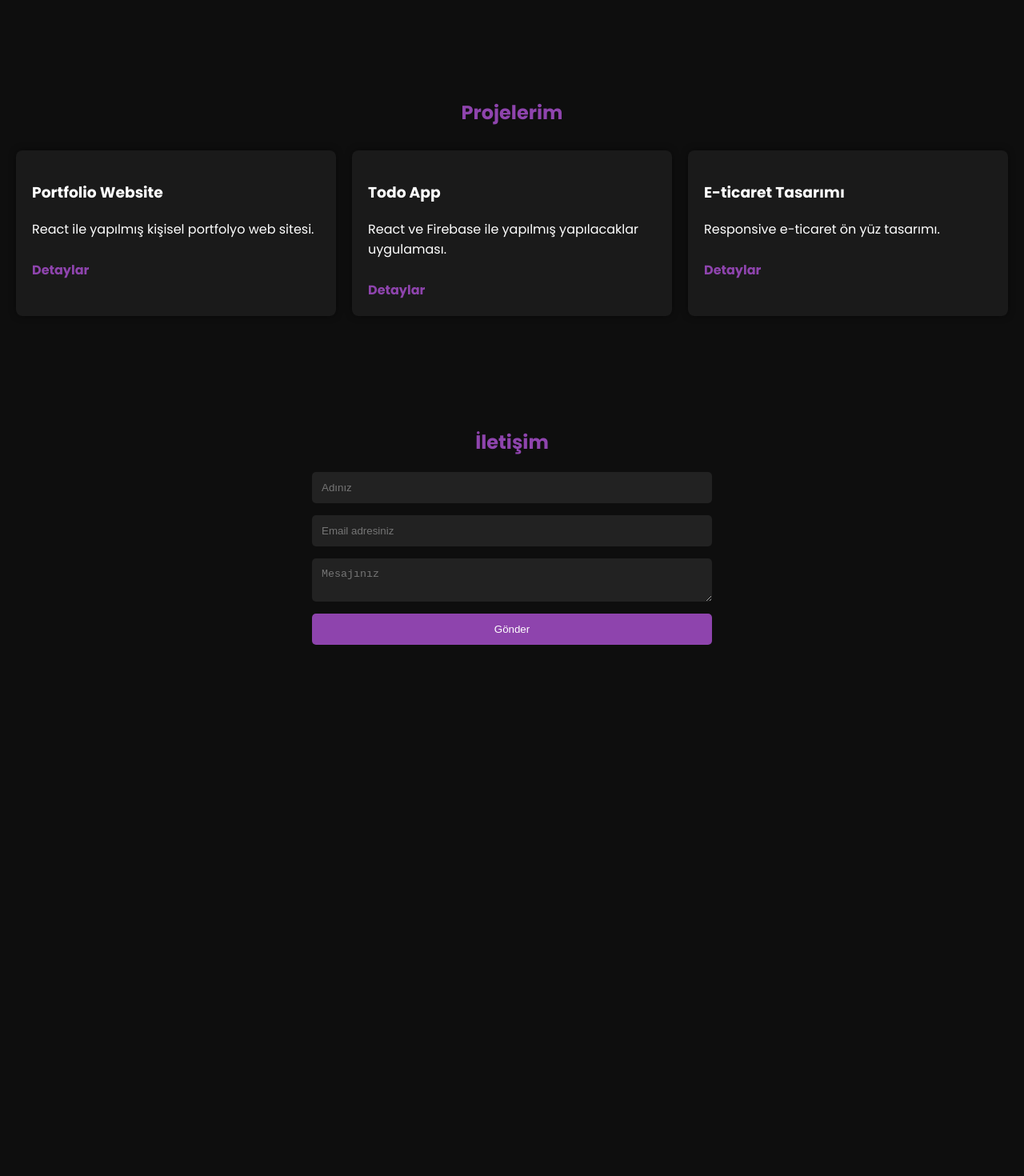
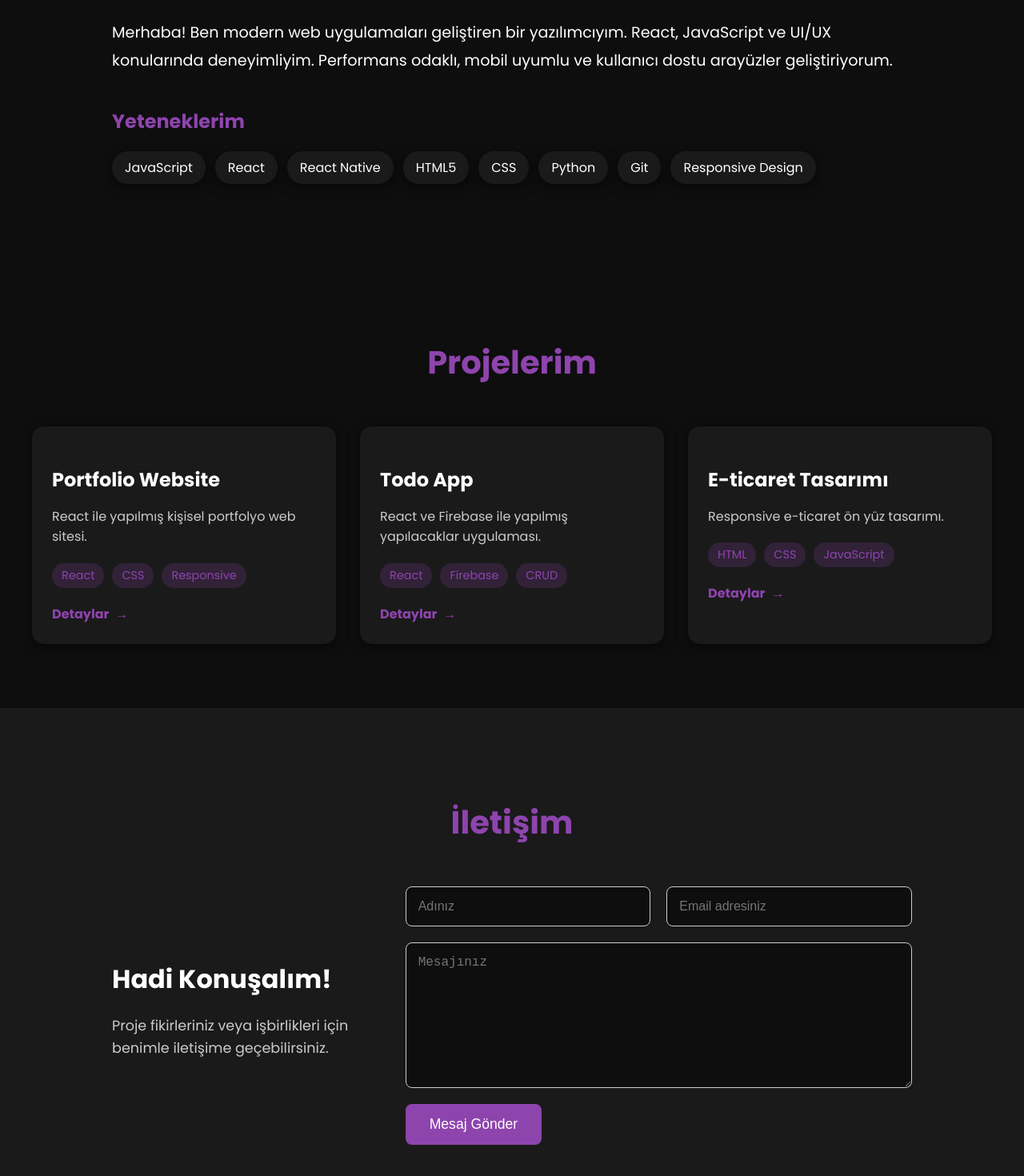
Before and after one commit to MertBlk/Portfolio, a React (Vite) app: page / in a window 1280 px wide. Shown: the part 1258-2728 px from the top of the page at 80% size. Before the commit the page ends 2124 px from the top, so only its background shows below. Built offline with nearby package versions, Linux system fonts and the light colour scheme.

Commit message:
tasarımsal ve yapısal değişiklik gün 1

```diff
--- a/index.html
+++ b/index.html
@@ -5,7 +5,7 @@
     <link rel="icon" type="image/svg+xml" href="/vite.svg" />
     <meta name="viewport" content="width=device-width, initial-scale=1.0" />
     <link href="https://fonts.googleapis.com/css2?family=Poppins:wght@300;400;500;600;700&display=swap" rel="stylesheet">
-    <title>Vite + React</title>
+    <title>Mert Bölükbaşı Portfolio</title>
   </head>
   <body>
     <div id="root"></div>
--- a/src/components/About.jsx
+++ b/src/components/About.jsx
@@ -1,14 +1,83 @@
 import React from 'react';
 
 const About = () => {
+  const skills = [
+    "JavaScript", "React", "React Native", "HTML5", "CSS", "Python", "Git", "Responsive Design"
+  ];
+
   return (
-    <section id="about">
-      <h2 style={{ color: 'var(--primary-color)' }}>Hakkımda</h2>
-      <p>
-        Merhaba! Ben modern web uygulamaları ve Mobil App eliştiren bir yazılımcıyım. React, React Native, Python, JavaScript ve UI/UX konularında deneyimliyim. Performans odaklı, mobil uyumlu ve kullanıcı dostu arayüzler geliştiriyorum.
-      </p>
+    <section id="about" style={styles.container}>
+      <h2 style={styles.title}>Hakkımda</h2>
+      <div style={styles.content}>
+        <div style={styles.textContent}>
+          <p style={styles.description}>
+            Merhaba! Ben modern web uygulamaları geliştiren bir yazılımcıyım.
+            React, JavaScript ve UI/UX konularında deneyimliyim.
+            Performans odaklı, mobil uyumlu ve kullanıcı dostu arayüzler geliştiriyorum.
+          </p>
+          <div style={styles.skills}>
+            <h3 style={styles.skillsTitle}>Yeteneklerim</h3>
+            <div style={styles.skillTags}>
+              {skills.map((skill, index) => (
+                <span key={index} style={styles.skillTag}>{skill}</span>
+              ))}
+            </div>
+          </div>
+        </div>
+      </div>
     </section>
   );
 };
 
+const styles = {
+  container: {
+    padding: 'var(--section-padding)',
+    backgroundColor: 'var(--bg-color)',
+  },
+  content: {
+    maxWidth: '1000px',
+    margin: '0 auto',
+    display: 'flex',
+    gap: '50px',
+    alignItems: 'center',
+  },
+  title: {
+    color: 'var(--primary-color)',
+    textAlign: 'center',
+    marginBottom: '50px',
+    fontSize: '2.5rem',
+  },
+  textContent: {
+    flex: 1,
+  },
+  description: {
+    fontSize: '1.2rem',
+    lineHeight: '1.8',
+    color: 'var(--text-color)',
+    marginBottom: '40px',
+  },
+  skills: {
+    marginTop: '30px',
+  },
+  skillsTitle: {
+    color: 'var(--primary-color)',
+    fontSize: '1.5rem',
+    marginBottom: '20px',
+  },
+  skillTags: {
+    display: 'flex',
+    flexWrap: 'wrap',
+    gap: '12px',
+  },
+  skillTag: {
+    backgroundColor: 'var(--bg-secondary)',
+    color: 'var(--text-color)',
+    padding: '8px 16px',
+    borderRadius: '20px',
+    fontSize: '1rem',
+    boxShadow: 'var(--card-shadow)',
+    transition: 'var(--transition)',
+  },
+};
+
 export default About;
--- a/src/components/Contact.jsx
+++ b/src/components/Contact.jsx
@@ -2,30 +2,110 @@ import React from 'react';
 
 const Contact = () => {
   return (
-    <section id="contact">
-      <h2 style={{ color: 'var(--primary-color)', textAlign: 'center' }}>İletişim</h2>
-      <form style={styles.form}>
-        <input type="text" placeholder="Adınız" required />
-        <input type="email" placeholder="Email adresiniz" required />
-        <textarea placeholder="Mesajınız" required></textarea>
-        <button type="submit">Gönder</button>
-      </form>
+    <section id="contact" style={styles.container}>
+      <h2 style={styles.title}>İletişim</h2>
+      <div style={styles.content}>
+        <div style={styles.info}>
+          <h3 style={styles.subtitle}>Hadi Konuşalım!</h3>
+          <p style={styles.description}>
+            Proje fikirleriniz veya işbirlikleri için benimle iletişime geçebilirsiniz.
+          </p>
+        </div>
+        <form style={styles.form}>
+          <div style={styles.inputGroup}>
+            <input
+              type="text"
+              placeholder="Adınız"
+              required
+              style={styles.input}
+            />
+            <input
+              type="email"
+              placeholder="Email adresiniz"
+              required
+              style={styles.input}
+            />
+          </div>
+          <textarea
+            placeholder="Mesajınız"
+            required
+            style={{...styles.input, ...styles.textarea}}
+          ></textarea>
+          <button type="submit" style={styles.button}>
+            Mesaj Gönder
+          </button>
+        </form>
+      </div>
     </section>
   );
 };
 
 const styles = {
+  container: {
+    padding: 'var(--section-padding)',
+    background: 'var(--bg-secondary)',
+  },
+  content: {
+    maxWidth: '1000px',
+    margin: '0 auto',
+    display: 'grid',
+    gridTemplateColumns: '1fr 2fr',
+    gap: '50px',
+    alignItems: 'center',
+  },
+  title: {
+    color: 'var(--primary-color)',
+    textAlign: 'center',
+    marginBottom: '50px',
+    fontSize: '2.5rem',
+  },
+  info: {
+    marginBottom: '30px',
+  },
+  subtitle: {
+    fontSize: '2rem',
+    color: 'var(--text-color)',
+    marginBottom: '20px',
+  },
+  description: {
+    color: 'var(--text-secondary)',
+    lineHeight: '1.6',
+    fontSize: '1.1rem',
+  },
   form: {
-    maxWidth: '500px',
-    margin: '0 auto',
     display: 'flex',
     flexDirection: 'column',
-    gap: '15px',
+    gap: '20px',
+  },
+  inputGroup: {
+    display: 'grid',
+    gridTemplateColumns: '1fr 1fr',
+    gap: '20px',
   },
   input: {
-    padding: '10px',
+    padding: '15px',
+    borderRadius: '8px',
+    backgroundColor: 'var(--bg-color)',
+    border: '1px solid var(--text-secondary)',
+    color: 'var(--text-color)',
     fontSize: '1rem',
-  }
+    transition: 'var(--transition)',
+  },
+  textarea: {
+    resize: 'vertical',
+    minHeight: '150px',
+  },
+  button: {
+    padding: '15px 30px',
+    backgroundColor: 'var(--primary-color)',
+    color: 'white',
+    border: 'none',
+    borderRadius: '8px',
+    fontSize: '1.1rem',
+    cursor: 'pointer',
+    transition: 'var(--transition)',
+    alignSelf: 'flex-start',
+  },
 };
 
 export default Contact;
--- a/src/components/Projects.jsx
+++ b/src/components/Projects.jsx
@@ -4,30 +4,43 @@ const projects = [
   {
     title: "Portfolio Website",
     description: "React ile yapılmış kişisel portfolyo web sitesi.",
-    link: "#"
+    link: "#",
+    tags: ["React", "CSS", "Responsive"]
   },
   {
     title: "Todo App",
     description: "React ve Firebase ile yapılmış yapılacaklar uygulaması.",
-    link: "#"
+    link: "#",
+    tags: ["React", "Firebase", "CRUD"]
   },
   {
     title: "E-ticaret Tasarımı",
     description: "Responsive e-ticaret ön yüz tasarımı.",
-    link: "#"
+    link: "#",
+    tags: ["HTML", "CSS", "JavaScript"]
   }
 ];
 
 const Projects = () => {
   return (
-    <section id="projects">
-      <h2 style={{ color: 'var(--primary-color)', textAlign: 'center' }}>Projelerim</h2>
+    <section id="projects" style={styles.container}>
+      <h2 style={styles.title}>Projelerim</h2>
       <div style={styles.grid}>
         {projects.map((project, index) => (
           <div key={index} style={styles.card}>
-            <h3>{project.title}</h3>
-            <p>{project.description}</p>
-            <a href={project.link} style={styles.link}>Detaylar</a>
+            <div style={styles.cardContent}>
+              <h3 style={styles.projectTitle}>{project.title}</h3>
+              <p style={styles.description}>{project.description}</p>
+              <div style={styles.tags}>
+                {project.tags.map((tag, i) => (
+                  <span key={i} style={styles.tag}>{tag}</span>
+                ))}
+              </div>
+              <a href={project.link} style={styles.link}>
+                Detaylar
+                <span style={styles.arrow}>→</span>
+              </a>
+            </div>
           </div>
         ))}
       </div>
@@ -36,23 +49,66 @@ const Projects = () => {
 };
 
 const styles = {
+  container: {
+    padding: 'var(--section-padding)',
+  },
+  title: {
+    color: 'var(--primary-color)',
+    textAlign: 'center',
+    marginBottom: '50px',
+    fontSize: '2.5rem',
+  },
   grid: {
     display: 'grid',
-    gap: '20px',
-    marginTop: '30px',
-    gridTemplateColumns: 'repeat(auto-fit, minmax(250px, 1fr))',
+    gridTemplateColumns: 'repeat(auto-fit, minmax(300px, 1fr))',
+    gap: '30px',
+    maxWidth: '1200px',
+    margin: '0 auto',
   },
   card: {
-    backgroundColor: '#1a1a1a',
-    padding: '20px',
-    borderRadius: '8px',
-    boxShadow: '0 0 10px rgba(0,0,0,0.4)',
+    backgroundColor: 'var(--bg-secondary)',
+    borderRadius: '15px',
+    overflow: 'hidden',
+    transition: 'var(--transition)',
+    cursor: 'pointer',
+    boxShadow: 'var(--card-shadow)',
+  },
+  cardContent: {
+    padding: '25px',
+  },
+  projectTitle: {
+    color: 'var(--text-color)',
+    marginBottom: '15px',
+    fontSize: '1.5rem',
+  },
+  description: {
+    color: 'var(--text-secondary)',
+    marginBottom: '20px',
+    lineHeight: '1.6',
+  },
+  tags: {
+    display: 'flex',
+    flexWrap: 'wrap',
+    gap: '10px',
+    marginBottom: '20px',
+  },
+  tag: {
+    backgroundColor: 'rgba(142, 68, 173, 0.2)',
+    color: 'var(--primary-color)',
+    padding: '5px 12px',
+    borderRadius: '15px',
+    fontSize: '0.9rem',
   },
   link: {
-    marginTop: '10px',
-    display: 'inline-block',
+    display: 'flex',
+    alignItems: 'center',
+    gap: '8px',
     color: 'var(--primary-color)',
     fontWeight: 'bold',
+    transition: 'var(--transition)',
+  },
+  arrow: {
+    transition: 'var(--transition)',
   }
 };
 
```
